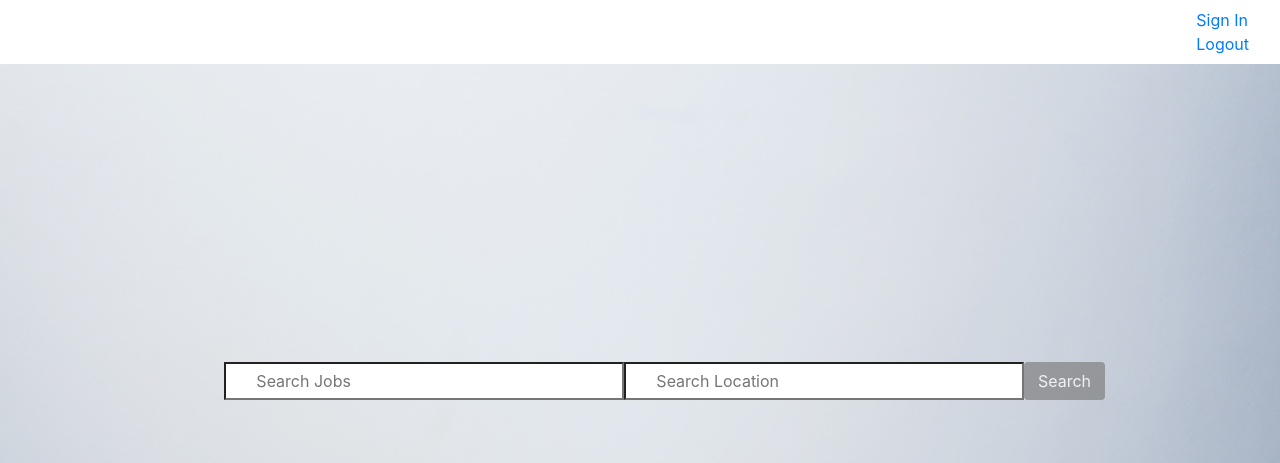
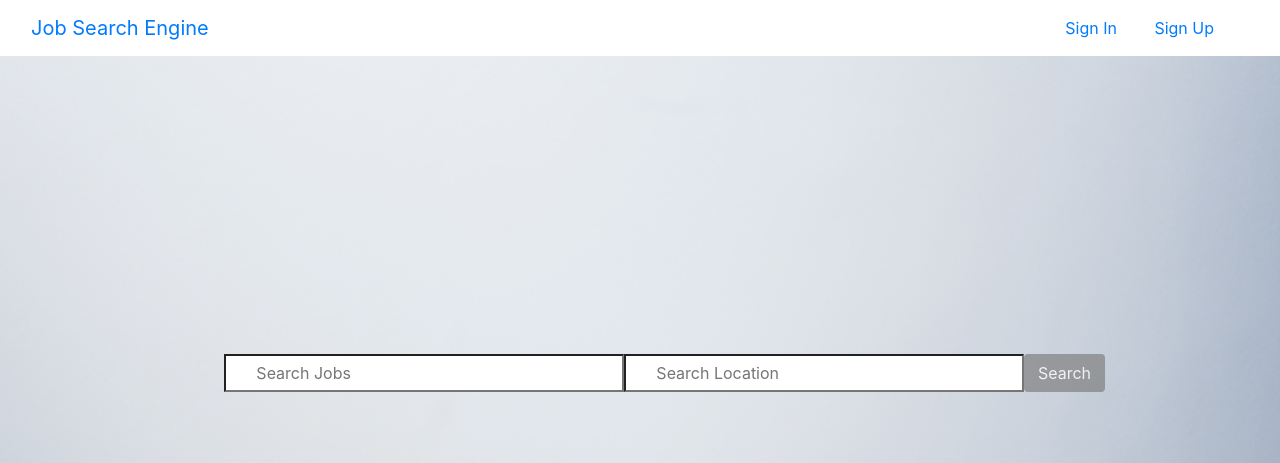
Before and after one commit to kazshidara/jobsearch-engine-project, a Flask app: page / in a window 1280 px wide. Shown: the top 463 px of the page. Run offline with Flask 2, Linux system fonts and the light colour scheme; some libraries are stand-ins or nearby versions.

Commit message:
More edits made to navbar

```diff
--- a/static/style_sheet.css
+++ b/static/style_sheet.css
@@ -22,6 +22,18 @@ body, html {
 #modal-contents {
     padding: 2em;
     background-color: rgba(170,20,0, 1)
+}
+
+.navbar-nav {
+  display: inline-block;
+  padding-left:20px;
+  padding-right:10px;
+}
+
+.navbar-nav>li {
+   display: inline-block;
+   margin-left:8px;
+   margin-right:25px;
 }
 
 /*-------------------------SEARCH PAGE ("/") STYLING------------------------- */
@@ -168,7 +180,7 @@ body, html {
     padding: 5%;
     width: 35%;
     position: relative;
-    text-align: left;
+    text-align: center;
     display: block;
 
 }
--- a/templates/base.html
+++ b/templates/base.html
@@ -7,35 +7,25 @@
 
   <link rel="stylesheet" href="https://maxcdn.bootstrapcdn.com/bootstrap/4.0.0/css/bootstrap.min.css">
   <link rel="stylesheet" type="text/css" href="/static/style_sheet.css">
-  <script src="https://cdnjs.cloudflare.com/ajax/libs/Chart.js/2.8.0/Chart.js"></script>
 
-  <nav class="navbar navbar-inverse">
+
+  <nav class="navbar navbar-default navbar-fixed-top">
       <div class="container-fluid">
         <div class="navbar-header">
-          <a class="navbar-brand" href="/static/images/search_icon"></a>
+          <a class="navbar-brand" href="/"><img src="">Job Search Engine</a>
         </div>
-        <ul class="nav navbar-nav navbar-right">
-
-          <li><a href="#"><span class="sign_in"></span> Sign In</a></li>
-          <li><a href="#"><span class="log_in"></span> Logout</a></li>
-
-        </ul>
+          <ul class="nav navbar-nav navbar-right">
+            {% if session %}
+              <li><a href="/user_profile"><span class="profile-link"> Profile</span> </a></li>
+              <li><a href="/"><span class="search-link">Search for Job </span></a></li>
+              <li><a href="/logout"><span class="logout-link"> Logout</span></a></li>
+            {% else %}
+              <li><a href="/login"><span class="sign-in-link">Sign In</span></a></li>
+              <li><a href="/welcome"><span class="register-link">Sign Up</span></a></li>
+            {% endif %}
+          </ul>
       </div>
   </nav>
-
-  <!--   {% if session %}
-
-      <div class="header" id="myHeader">
-        <a href="/logout"><button>Log Out</button></a>
-        <a href="/user_profile"><button>Profile</button></a>
-        <a href="/"><button>Search for a Job</button></a>
-      </div>
-
-    {% else %}
-      <div class="header" id="myHeader">
-        <a href="/login"><button>Sign In</button></a>
-      </div>
-    {% endif %} -->
 
     {% with messages = get_flashed_messages() %}
       {% if messages %}
@@ -45,8 +35,6 @@
         {% endfor %}
       {% endif %}
     {% endwith %}
-
-
 
 </head>
 
@@ -62,6 +50,6 @@
 
   <script src="https://code.jquery.com/jquery-3.2.1.min.js"></script>
   <script src="https://cdnjs.cloudflare.com/ajax/libs/popper.js/1.12.9/umd/popper.min.js"></script>
-  <script src="https://maxcdn.bootstrapcdn.com/bootstrap/4.0.0/js/bootstrap.min.js"></script>
+  <script src="https://cdnjs.cloudflare.com/ajax/libs/Chart.js/2.8.0/Chart.js"></script>
 </body>
 </html>
--- a/templates/login_form.html
+++ b/templates/login_form.html
@@ -5,7 +5,7 @@
 {% block content %}
 
 
-<div class="login-page"></div>
+<div class="login-page">
 
 <form action="/login" method="POST" class="login-form">
     <h3 class="login-form-title">Login</h3>
@@ -18,7 +18,7 @@
     <br>
     <button type="submit" class="login-btn">Login</button>
 </form>
-
+</div>
 
 
 
--- a/templates/welcome_page.html
+++ b/templates/welcome_page.html
@@ -4,11 +4,11 @@
 
 {% block content %}
 
+
 <div class="welcome-page">
 
-
     <div class="register">
-        <h2>Your Career starts here</h2>
+        <h2>Your career starts here</h2>
         <br>
         <a href="/login"><button>Sign In</button></a><br><br>
         <a href="/register" id="register-btn"><button>Sign Up</button></a>
```
Also changed, not shown: 1 other file.
